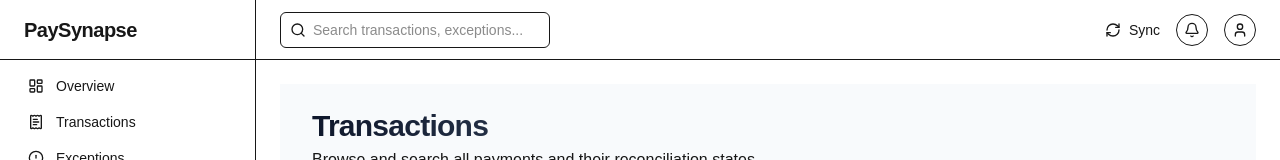
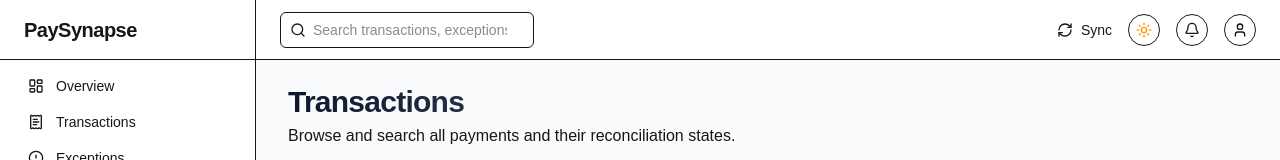
Before and after one commit to manu-1-1/PaySynapse, a Next.js app: page /transactions in a window 1280 px wide. Shown: the top 160 px of the page. Built offline with nearby package versions, Linux system fonts and the light colour scheme; no server answers; the database is empty.

Commit message:
style: implement dark mode theme toggle and layout polish (Stage 16)

```diff
--- a/app/layout.js
+++ b/app/layout.js
@@ -2,6 +2,7 @@ import { Geist, Geist_Mono } from "next/font/google";
 import "./globals.css";
 import { Sidebar } from "@/components/Sidebar";
 import { Header } from "@/components/Header";
+import { ThemeProvider } from "@/components/ThemeProvider";
 
 const geistSans = Geist({
   variable: "--font-geist-sans",
@@ -20,21 +21,23 @@ export const metadata = {
 
 export default function RootLayout({ children }) {
   return (
-    <html lang="en">
+    <html lang="en" suppressHydrationWarning>
       <body
         className={`${geistSans.variable} ${geistMono.variable} antialiased`}
       >
+        <ThemeProvider attribute="class" defaultTheme="system" enableSystem disableTransitionOnChange>
           <div className="grid min-h-screen w-full md:grid-cols-[256px_1fr]">
             <div className="hidden border-r bg-muted/40 md:block">
               <Sidebar />
             </div>
             <div className="flex flex-col">
               <Header />
-            <main className="flex flex-1 flex-col gap-4 p-4 lg:gap-6 lg:p-6">
+              <main className="flex flex-1 flex-col p-0 m-0 w-full overflow-x-hidden">
                 {children}
               </main>
             </div>
           </div>
+        </ThemeProvider>
       </body>
     </html>
   );
--- a/components/Header.jsx
+++ b/components/Header.jsx
@@ -1,6 +1,16 @@
-import { Search, Bell, User, RefreshCw } from "lucide-react"
+'use client';
+
+import { Search, Bell, User, RefreshCw, Sun, Moon } from "lucide-react"
+import { useTheme } from "next-themes";
+import { useEffect, useState } from "react";
 
 export function Header() {
+  const { theme, setTheme } = useTheme();
+  const [mounted, setMounted] = useState(false);
+
+  useEffect(() => {
+    setMounted(true);
+  }, []);
   return (
     <header className="flex h-14 items-center gap-4 border-b bg-muted/40 px-6 lg:h-[60px]">
       <div className="w-full flex-1">
@@ -19,6 +29,17 @@ export function Header() {
         <RefreshCw className="h-4 w-4" />
         Sync
       </button>
+      <button
+        onClick={() => setTheme(theme === 'dark' ? 'light' : 'dark')}
+        className="relative flex h-8 w-8 items-center justify-center rounded-full border bg-background hover:bg-slate-100 dark:hover:bg-slate-800 transition-colors"
+      >
+        {mounted ? (
+          theme === 'dark' ? <Moon className="h-4 w-4 text-indigo-400" /> : <Sun className="h-4 w-4 text-amber-500" />
+        ) : (
+          <Sun className="h-4 w-4" />
+        )}
+        <span className="sr-only">Toggle Theme</span>
+      </button>
       <button className="relative flex h-8 w-8 items-center justify-center rounded-full border bg-background">
         <Bell className="h-4 w-4" />
         <span className="sr-only">Notifications</span>
--- /dev/null
+++ b/components/ThemeProvider.jsx
@@ -0,0 +1,8 @@
+"use client";
+
+import * as React from "react";
+import { ThemeProvider as NextThemesProvider } from "next-themes";
+
+export function ThemeProvider({ children, ...props }) {
+  return <NextThemesProvider {...props}>{children}</NextThemesProvider>;
+}
--- a/package.json
+++ b/package.json
@@ -16,6 +16,7 @@
     "clsx": "^2.1.1",
     "lucide-react": "^1.34.0",
     "next": "16.3.3",
+    "next-themes": "^0.4.6",
     "razorpay": "^2.9.8",
     "react": "19.2.8",
     "react-dom": "19.2.8",
```
Also changed, not shown: 1 other file (tests, documents, lock files or other folders). Lines whose indentation alone changed are shown as unchanged.
